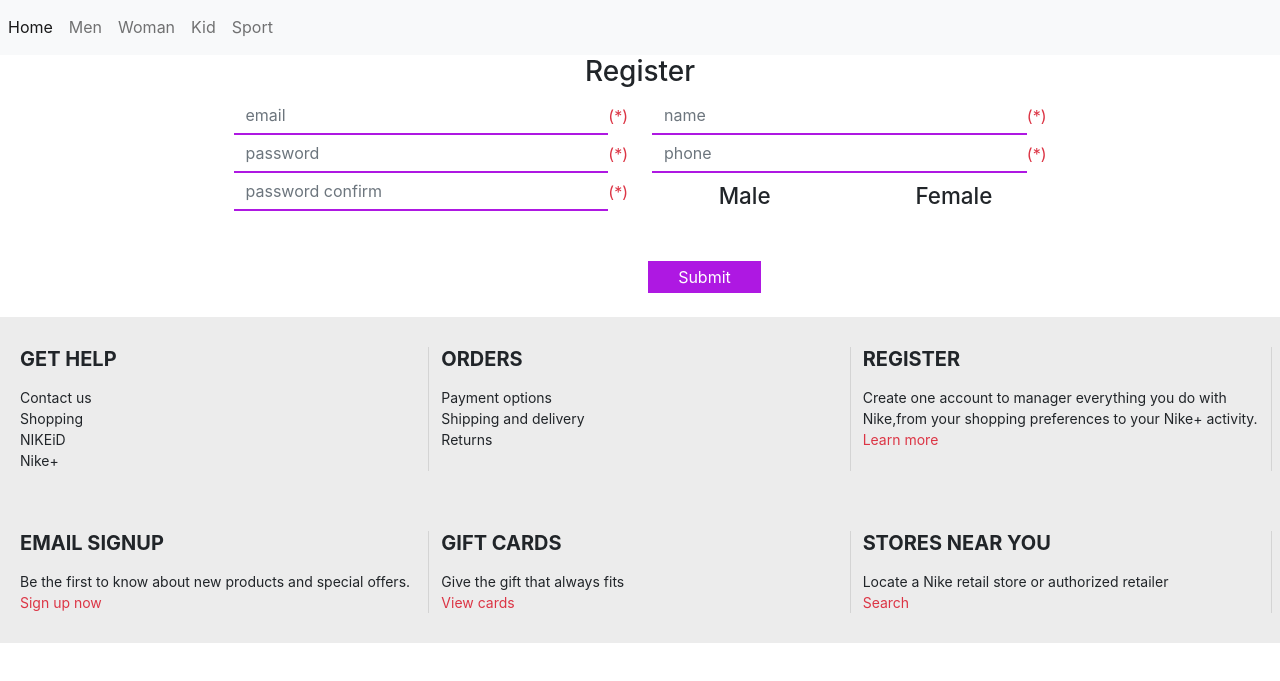
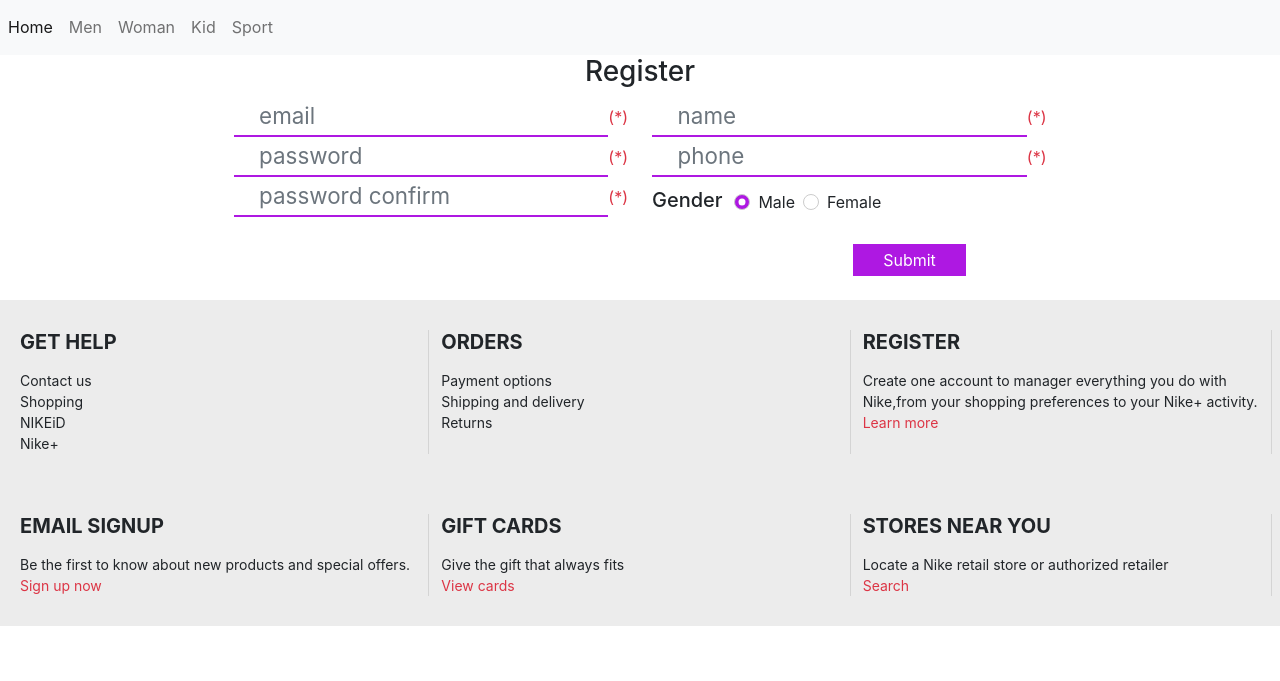
Before and after one commit to myquach5472/BS07_Capstone2_Group11, a plain HTML site: page html/register.html in a window 1280 px wide. Shown: the part 51-732 px from the top of the page. Drawn offline with nearby package versions, Linux system fonts and the light colour scheme; no server answers.

Commit message:
register.html, css, controller fixes

```diff
--- a/controllers/script.js
+++ b/controllers/script.js
@@ -9,7 +9,7 @@ function renderProduct(arr) {
         content += `
         <div class="col-12 col-sm-6 col-md-4">
                 <div class="product-card">
-                    <a href="#" class="product-card__link-overlay"></a>
+                    <a href="./../Pages/detail-page.html?id=${productServer.id}" class="product-card__link-overlay"></a>
                     <div class="product-card__image-box">
                         <img src="${productServer.image}" alt="shoes" class="product-card__image img-fluid">
                     </div>
@@ -36,6 +36,7 @@ function getProduct() {
     })
 
     promise.then(function (res) {
+        console.log(res.data.content)
         renderProduct(res.data.content)
     })
 
@@ -45,6 +46,18 @@ function getProduct() {
 }
 
 getProduct()
+
+// Hàm chuyển trang
+const redirectPage = function (link) {
+    if(link){
+        location.href = link;
+    }
+    else {
+        location.href = "./index.html";
+    }
+}
+// Hàm lấy và gắn event vào product item để chuyển đến trang product detail
+
 
 // Hàm đăng ký người dùng
 const signUp = function () {
@@ -65,17 +78,21 @@ const signUp = function () {
 
         toastBody.textContent = res.data.message;
 
+        toastContent.classList.remove('text-white');
         toastContent.classList.add('text-black');
+        toastContent.classList.remove('bg-danger');
         toastContent.classList.add('bg-white');
 
         toast.show();
 
         document.querySelector('.form').reset();
+
+        setTimeout(redirectPage, 2000);
     })
     promise.catch(function (err) {
         console.log(err)
 
-        if(err.message === 'Request failed with status code 400') {
+        if (err.message === 'Request failed with status code 400') {
             toastBody.textContent = `Email đã được sử dụng.`
 
             toastContent.classList.add('text-white');
@@ -86,4 +103,4 @@ const signUp = function () {
     })
 }
 
-getEle('btnSignUp').addEventListener('click', signUp)
+getEle('btnSignUp').addEventListener("click", signUp)
--- a/css/style.css
+++ b/css/style.css
@@ -307,3 +307,25 @@ footer {
   display: block;
   margin-left: 51%;
 }
+
+.form {
+  max-width: 36rem;
+  margin: 0 auto;
+  padding: 0 2.8rem;
+}
+.form-control {
+  font-family: inherit;
+  font-size: 1.4rem;
+  padding: 0 1.6rem;
+  height: 40px;
+  border-radius: 3px;
+}
+.form-control:focus {
+  box-shadow: none;
+  border-color: var(--color-gray-12);
+  color: var(--color-gray-12);
+}
+.form-text {
+  color: var(--color-danger);
+  font-size: 1.2rem;
+}
--- a/html/register.html
+++ b/html/register.html
@@ -159,38 +159,9 @@
           <div class="col-12 col-md-12 col-lg-6">
             <div class="mb-4">
               <div class="d-flex justify-content-between">
-                <input
-                  type="radio"
-                  class="btn-check gender"
-                  name="gender"
-                  id="male"
-                  autocomplete="off"
-                  value="male"
-                />
-                <label
-                  class="button button--outline button--outline-rec me-4"
-                  for="male"
-                  >Male</label
-                >
-
-                <input
-                  type="radio"
-                  class="btn-check gender"
-                  name="gender"
-                  id="female"
-                  autocomplete="off"
-                  value="female"
-                />
-                <label
-                  class="button button--outline button--outline-rec"
-                  for="female"
-                  >Female</label
-                >
+                <div id="genderHelp" class="form-text"></div>
               </div>
-
-              <div id="genderHelp" class="form-text"></div>
-            </div>
-            <!--- <div class="form-group">
+            <div class="form-group">
               <h5>Gender</h5>
               <div class="form-check">
                 <input
@@ -218,10 +189,9 @@
                 </label>
               </div>
             </div>
-            --->
           </div>
           <div class="col-12 col-md-12 col-lg-12 my-4">
-            <button type="submit" class="btn btn-primary">Submit</button>
+            <button type="submit" class="btn btn-primary" id="btnSignUp">Submit</button>
           </div>
         </form>
       </div>
```
